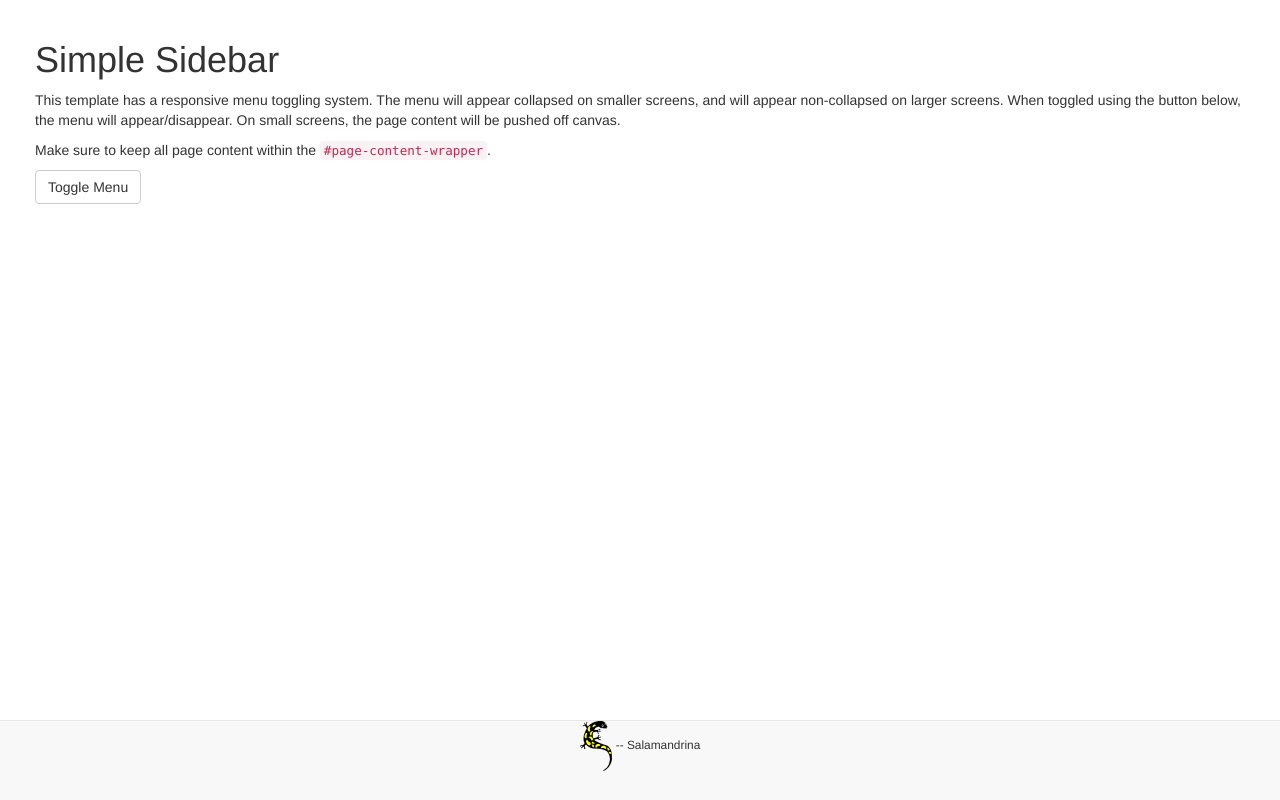
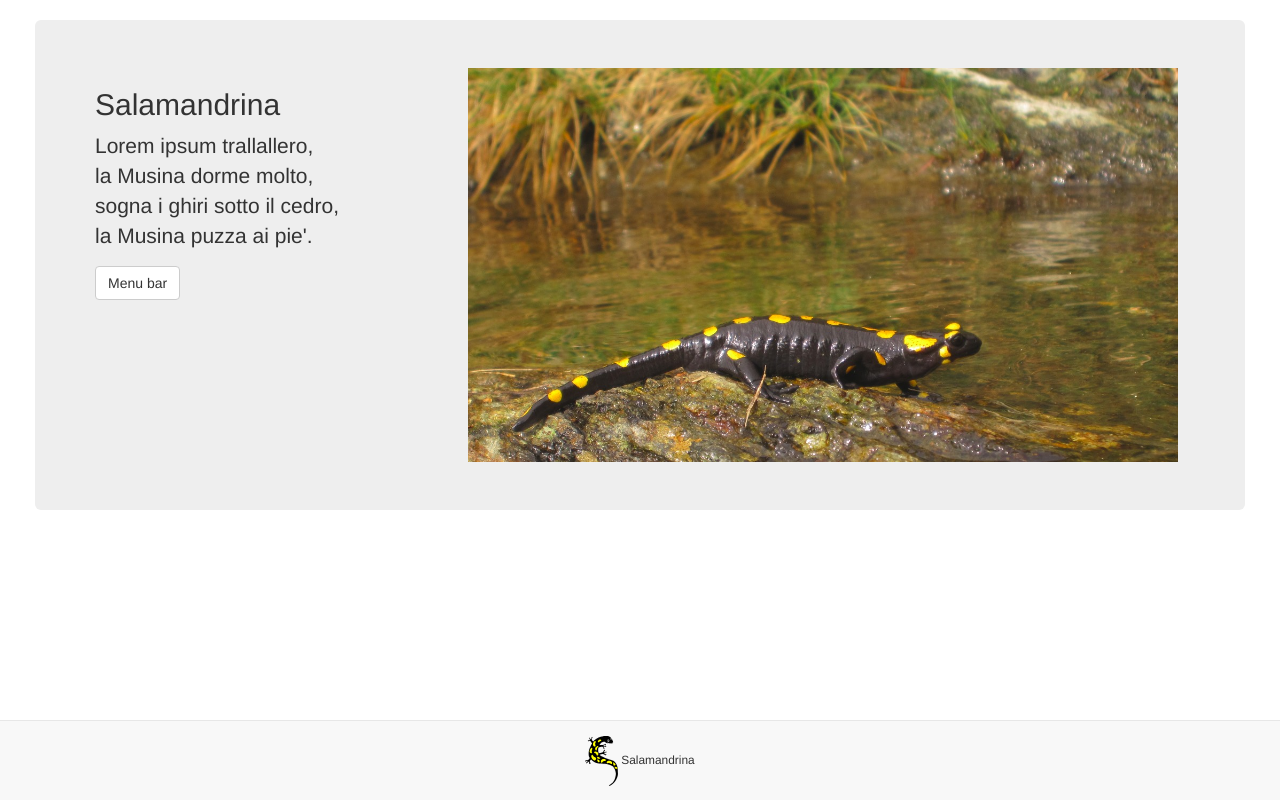
Before and after one commit to hemidactylus/salaweb, a Python web app: template app/templates/index.html in a window 1280 px wide. Run offline with Jinja, Linux system fonts and the light colour scheme; the template is opened without the code that fills it, so the values that code supplies are empty; some libraries are stand-ins or nearby versions.

Commit message:
Basic homepage layout done

```diff
--- a/app/templates/base.html
+++ b/app/templates/base.html
@@ -35,7 +35,7 @@
             <script src="https://oss.maxcdn.com/libs/respond.js/1.4.2/respond.min.js"></script>
         <![endif]-->
 
-        <!-- <link rel="icon" href="/static/ubq/images/logo1.svg"> -->
+        <link rel="icon" href="/static/salaWeb/images/salamandrina.svg">
     </head>
 {% endblock %}
 
@@ -46,30 +46,28 @@
                 <div id="sidebar-wrapper">
                     <ul class="sidebar-nav">
                         <li class="sidebar-brand">
-                            <a href="#">
-                                Start Bootstrap
+                            <a href="index.html">
+                                <img src="/static/salaWeb/images/salamandrina_w.svg" alt="Logo" height=50px>
+                                Home
                             </a>
                         </li>
                         <li>
-                            <a href="a.html">Aaa</a>
+                            <a href="a.html">UBIQueue</a>
                         </li>
                         <li>
-                            <a href="#">Shortcuts</a>
+                            <a href="#">BiblioMansarda</a>
                         </li>
                         <li>
-                            <a href="#">Overview</a>
+                            <a href="#">Public resources</a>
                         </li>
                         <li>
-                            <a href="#">Events</a>
+                            <a href="#">Private lockers</a>
                         </li>
                         <li>
                             <a href="#">About</a>
                         </li>
                         <li>
-                            <a href="#">Services</a>
-                        </li>
-                        <li>
-                            <a href="#">Contact</a>
+                            <a href="#">Contacs</a>
                         </li>
                     </ul>
                 </div>
@@ -100,10 +98,9 @@
 
         {% block footer %}
         <nav class="navbar navbar-default navbar-fixed-bottom footer-colors" style="height: 80px;">
-          <div class="container" align="center">
+          <div class="container" align="center" style="margin-top: 15px;">
               <small>
                 <img src="/static/salaWeb/images/salamandrina.svg" alt="Logo" height=50px>
-                --
                 Salamandrina
               </small>
           </div>
--- a/app/templates/index.html
+++ b/app/templates/index.html
@@ -1,12 +1,35 @@
 {% extends "base.html" %}
 
 {% block content %}
-    <div class="row">
-        <div class="col-lg-12">
-            <h1>Simple Sidebar</h1>
-            <p>This template has a responsive menu toggling system. The menu will appear collapsed on smaller screens, and will appear non-collapsed on larger screens. When toggled using the button below, the menu will appear/disappear. On small screens, the page content will be pushed off canvas.</p>
-            <p>Make sure to keep all page content within the <code>#page-content-wrapper</code>.</p>
-            <a href="#menu-toggle" class="btn btn-default" id="menu-toggle">Toggle Menu</a>
+    <div class="jumbotron">
+        <div class="row">
+            <div class="col-sm-4">
+                <div class="row">
+                    <div class="col-sm-12">
+                        <h2>Salamandrina</h2>
+                    </div>
+                </div>
+                <div class="row">
+                    <div class="col-sm-12">
+                        <p>
+                            Lorem ipsum trallallero,<br>la Musina dorme molto, <br>
+                            sogna i ghiri sotto il cedro,<br>la Musina puzza ai pie'.
+                        </p>
+                    </div>
+                </div>
+                <div class="row">
+                    <div class="col-sm-12">
+                        <p>
+                            <a href="#menu-toggle" class="btn btn-default" id="menu-toggle">
+                                Menu bar
+                            </a>
+                        </p>
+                    </div>
+                </div>
+            </div>
+            <div class="col-sm-8">
+                <img class="media-object" src="/static/salaWeb/images/salamandrina.jpg" width="99%"/>
+            </div>
         </div>
     </div>
 {% endblock %}
```
Also changed, not shown: app/static/salaWeb/images/salamandrina.jpg (added), app/static/salaWeb/images/salamandrina_w.svg (added).
